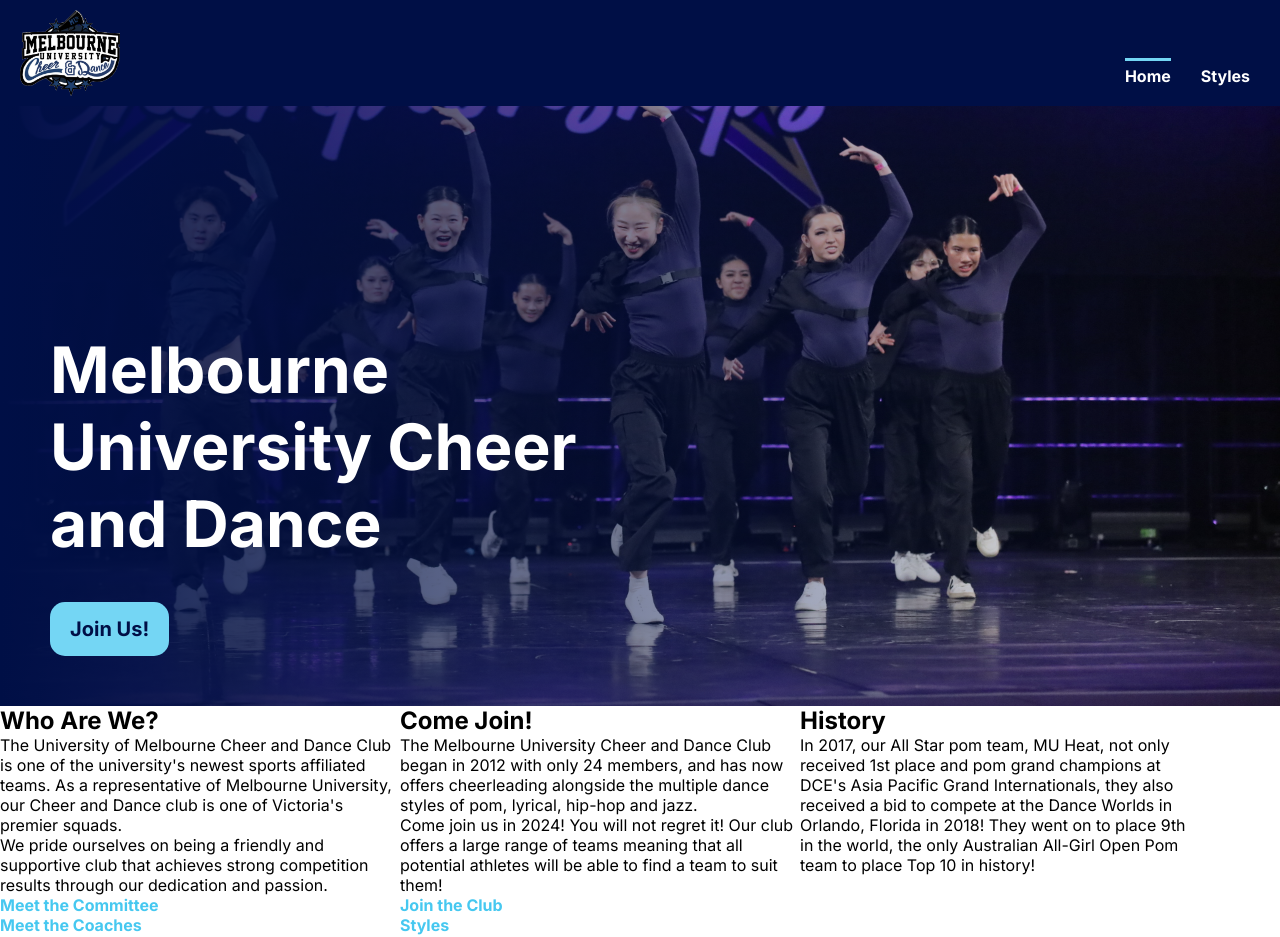
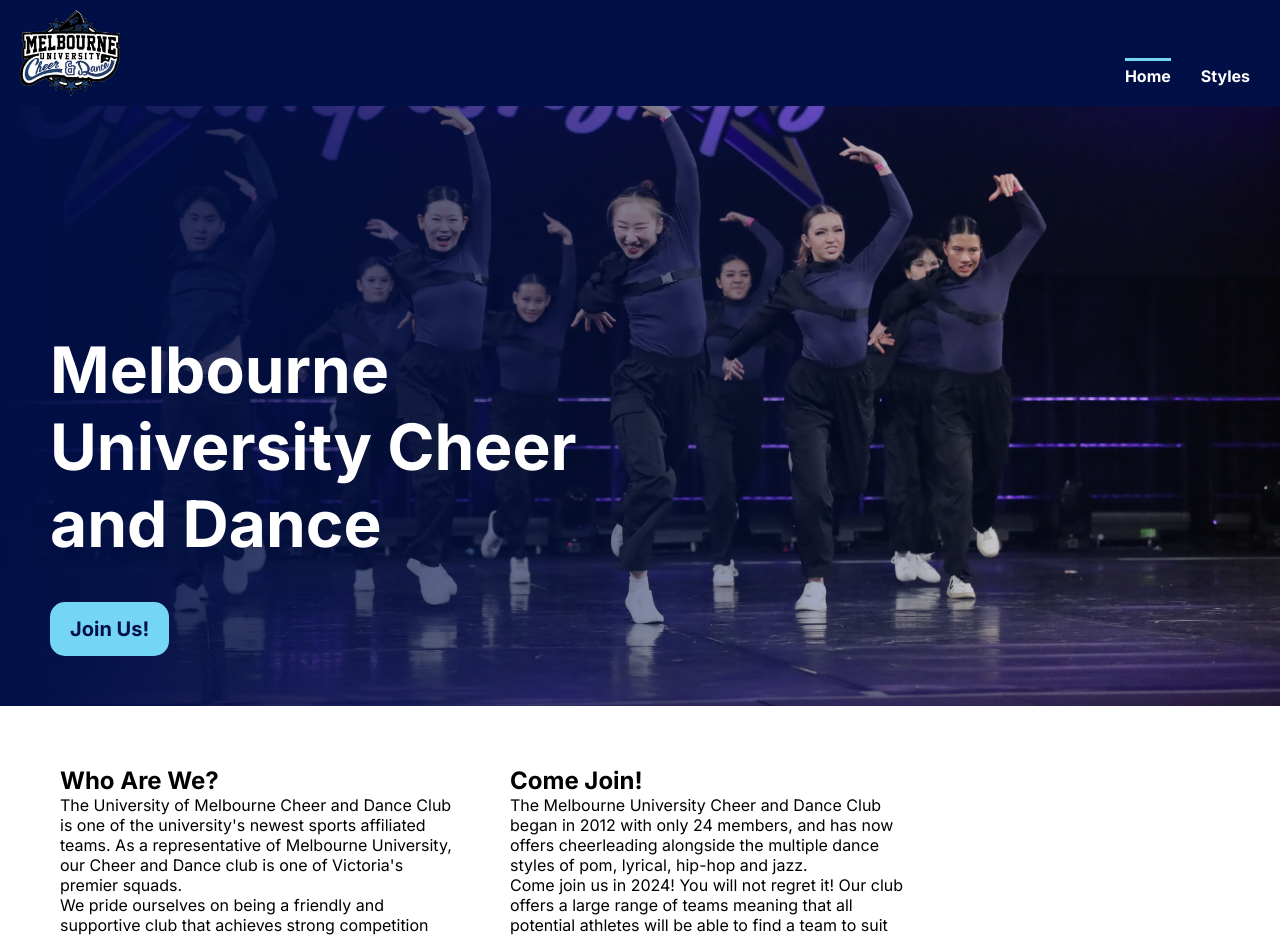
Before and after one commit to marielle-lopez/mucd, a React (Vite) app: page / in a window 1280 px wide. Shown: the top 937 px of the page. Built offline with nearby package versions, Linux system fonts and the light colour scheme.

Commit message:
adjusted IntroCardList container alignment and display

```diff
--- a/src/containers/IntroCardList/IntroCardList.module.scss
+++ b/src/containers/IntroCardList/IntroCardList.module.scss
@@ -1,3 +1,6 @@
 .cards {
   display: flex;
+  flex-wrap: wrap;
+  gap: 50px;
+  padding: 60px;
 }
```
